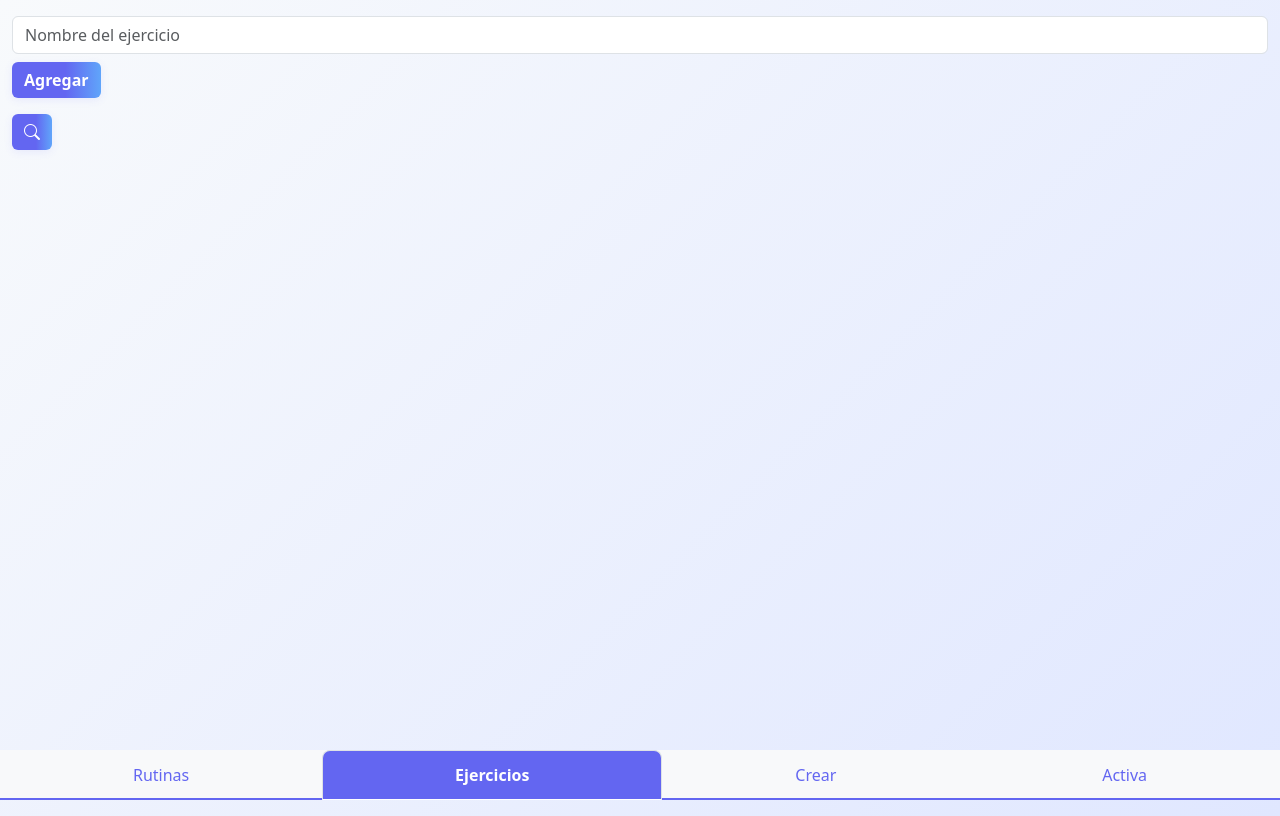
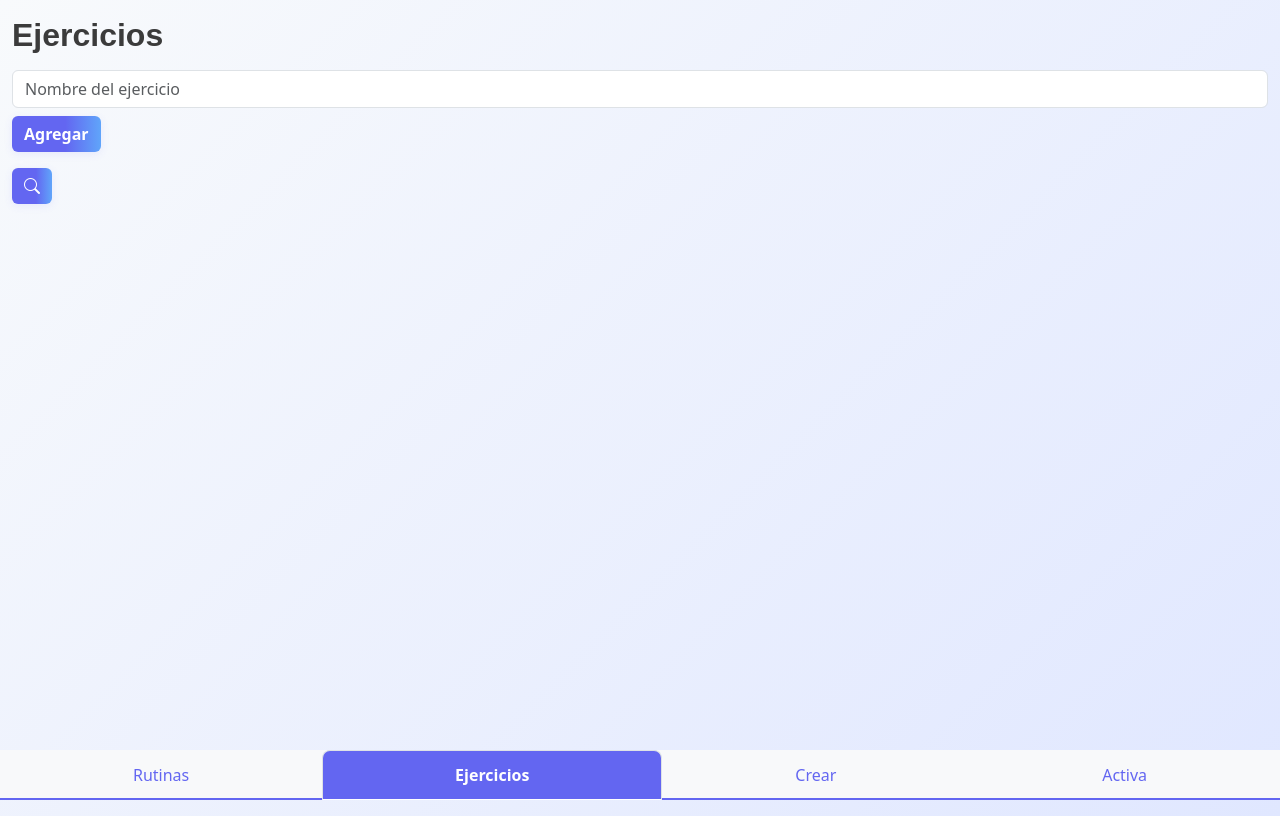
Before and after one commit to carlosdaners/1, a plain HTML site: page index.html in a window 1280 px wide. Both pictures are taken after a click on the tab "Ejercicios". Drawn offline with nearby package versions, Linux system fonts and the light colour scheme.

Commit message:
titulo en ejercicios

```diff
--- a/index.html
+++ b/index.html
@@ -56,6 +56,7 @@
             <div class="tab-pane fade show active" id="ejercicios" role="tabpanel" aria-labelledby="ejercicios-tab">
 
                 <div class="mb-3">
+                    <h2 class="mb-3">Ejercicios</h2>
                     <input type="text" id="txt-agregar-ejercicio" class="form-control" placeholder="Nombre del ejercicio" />
                     <button id="btn-agregar-ejercicio" class="btn btn-primary mt-2">Agregar</button>
                 </div>
```
